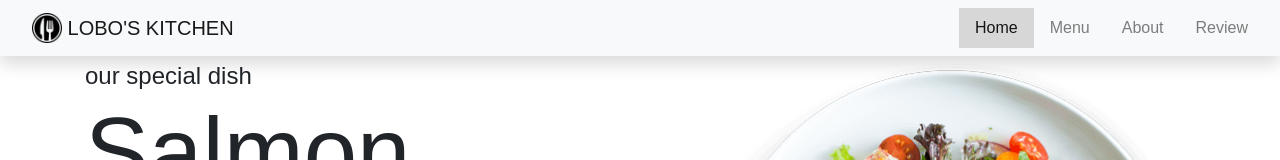
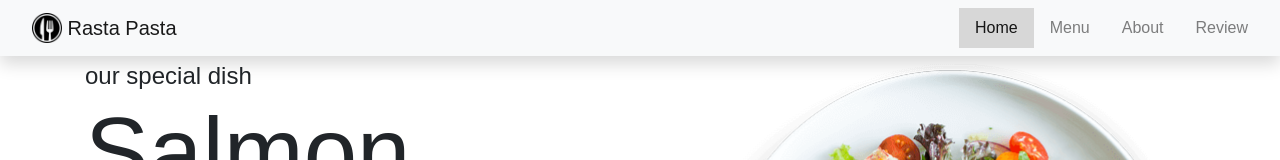
Before and after one commit to MANVITHATTAVAR/Restaurant-Web-Page, a plain HTML site: page index.html in a window 1280 px wide. Shown: the top 160 px of the page. Drawn offline with nearby package versions, Linux system fonts and the light colour scheme.

Commit message:
Update index.html

```diff
--- a/index.html
+++ b/index.html
@@ -20,7 +20,7 @@
   <nav class="navbar navbar-expand-md navbar-light bg-light sticky-top shadow">
     <a class="navbar-brand mx-3" href="#">
       <img src="assets/logo.png" width="30" height="30" class="d-inline-block align-top" alt="">
-      LOBO'S KITCHEN
+      Rasta Pasta
     </a>
     <button class="navbar-toggler" type="button" data-toggle="collapse" data-target="#navbarNavAltMarkup" aria-controls="navbarNavAltMarkup" aria-expanded="false" aria-label="Toggle navigation">
       <span class="navbar-toggler-icon"></span>
```
